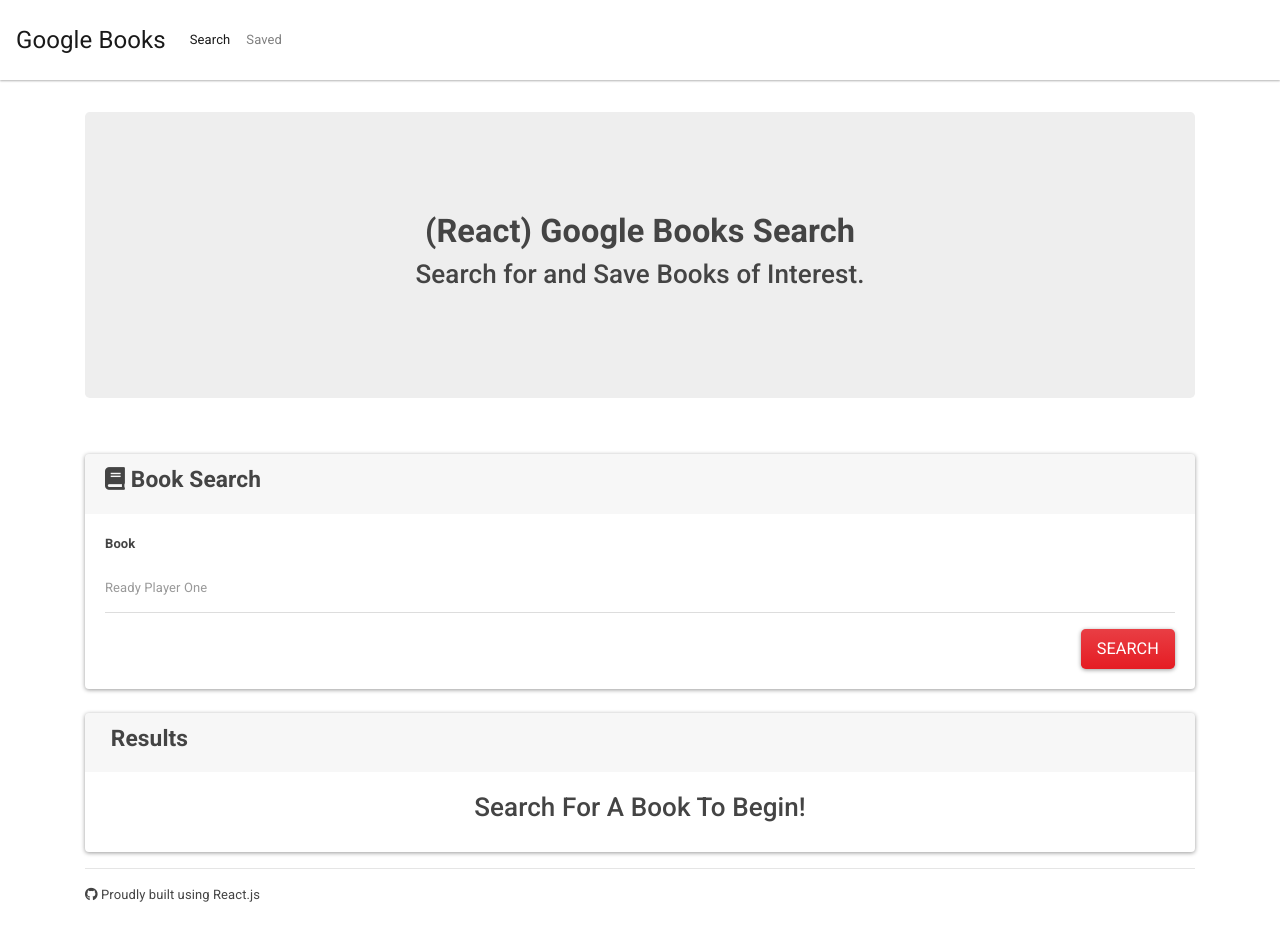
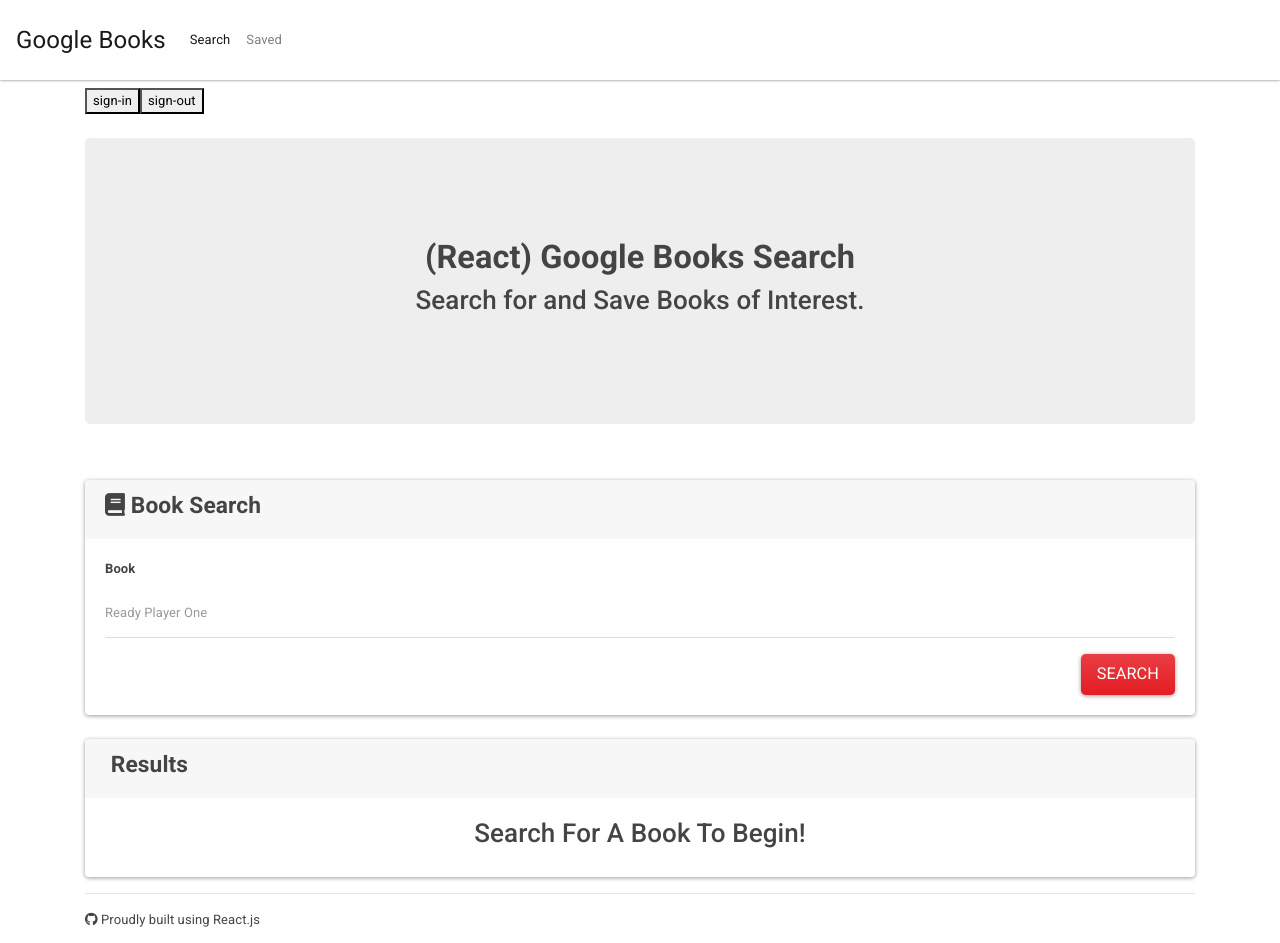
Before and after one commit to AllisonMChamplin/reactbooksearch3, a React (Create React App) app in the folder client/: page / in a window 1280 px wide. Before the commit the page ends 917 px from the top, so only its background shows below. Built offline with nearby package versions, Linux system fonts and the light colour scheme; some icons are missing.

Commit message:
Google api login test

```diff
--- /dev/null
+++ b/client/src/components/Calendar/index.js
@@ -0,0 +1,36 @@
+import React, { ReactNode, SyntheticEvent } from 'react';
+import ApiCalendar from 'react-google-calendar-api';
+
+class DoubleButton extends React.Component {
+    constructor(props) {
+        super(props);
+        this.handleItemClick = this.handleItemClick.bind(this);
+    }
+
+    handleItemClick(event, name) {
+        if (name === 'sign-in') {
+            ApiCalendar.handleAuthClick();
+        } else if (name === 'sign-out') {
+            ApiCalendar.handleSignoutClick();
+        }
+    }
+
+    render() {
+        return (
+            <>
+            <button
+                onClick={(e) => this.handleItemClick(e, 'sign-in')}
+            >
+                sign-in
+            </button>
+            <button
+                onClick={(e) => this.handleItemClick(e, 'sign-out')}
+            >
+                sign-out
+            </button>
+            </>
+        );
+    }
+}
+
+export default DoubleButton;
--- a/client/src/pages/Home.js
+++ b/client/src/pages/Home.js
@@ -7,6 +7,7 @@ import Footer from "../components/Footer";
 import API from "../utils/API";
 import { Col, Row, Container } from "../components/Grid";
 import { List } from "../components/List";
+import DoubleButton from "../components/Calendar";
 
 class Home extends Component {
   state = {
@@ -59,6 +60,10 @@ class Home extends Component {
   render() {
     return (
       <Container>
+
+      <DoubleButton />
+
+
         <Row>
           <Col size="md-12">
             <Jumbotron>
--- a/package.json
+++ b/package.json
@@ -22,6 +22,7 @@
     "axios": "^0.18.0",
     "express": "^4.16.3",
     "if-env": "^1.0.4",
-    "mongoose": "^5.3.16"
+    "mongoose": "^5.3.16",
+    "react-google-calendar-api": "^1.0.10"
   }
 }
```
Also changed, not shown: 2 other files (tests, documents, lock files or other folders).
